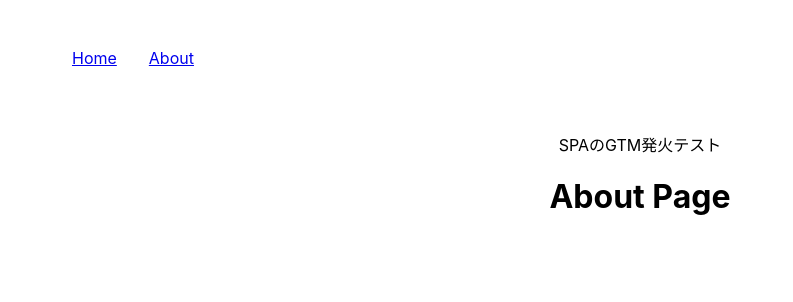
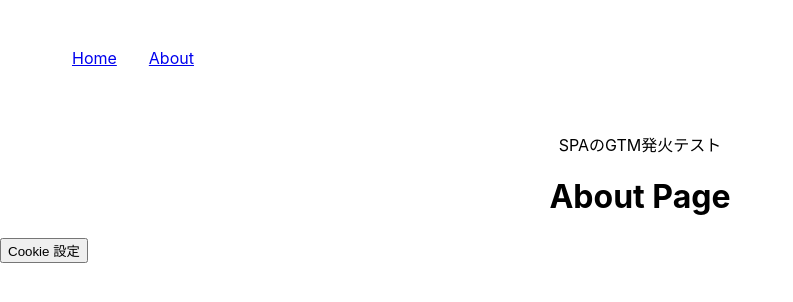
Before and after one commit to ShoKuriyama/spa_gtm_test, a React (Create React App) app: page /about in a window 1280 px wide. Shown: the top 302 px of the page, without its empty margins (0-793 px from the left). Built offline with nearby package versions, Linux system fonts and the light colour scheme.

Commit message:
OneTrust追加

```diff
--- a/src/App.js
+++ b/src/App.js
@@ -1,5 +1,5 @@
-import logo from './logo.svg';
-import './App.css';
+import logo from "./logo.svg";
+import "./App.css";
 
 import React from "react";
 import { BrowserRouter as Router, Route, Routes, Link } from "react-router-dom";
@@ -24,6 +24,16 @@ const About = () => {
         <title>About</title>
       </Helmet>
       <h1>About Page</h1>
+
+      {/* <!-- OneTrust Cookie 設定ボタンの始点 --> */}
+      <button id="ot-sdk-btn" class="ot-sdk-show-settings">
+        Cookie 設定
+      </button>
+      {/* <!-- OneTrust Cookie 設定ボタンの終点 --> */}
+
+      {/* <!-- OneTrust Cookie リストの始点 --> */}
+      <div id="ot-sdk-cookie-policy"></div>
+      {/* <!-- OneTrust Cookie リストの終点 --> */}
     </div>
   );
 };
```
